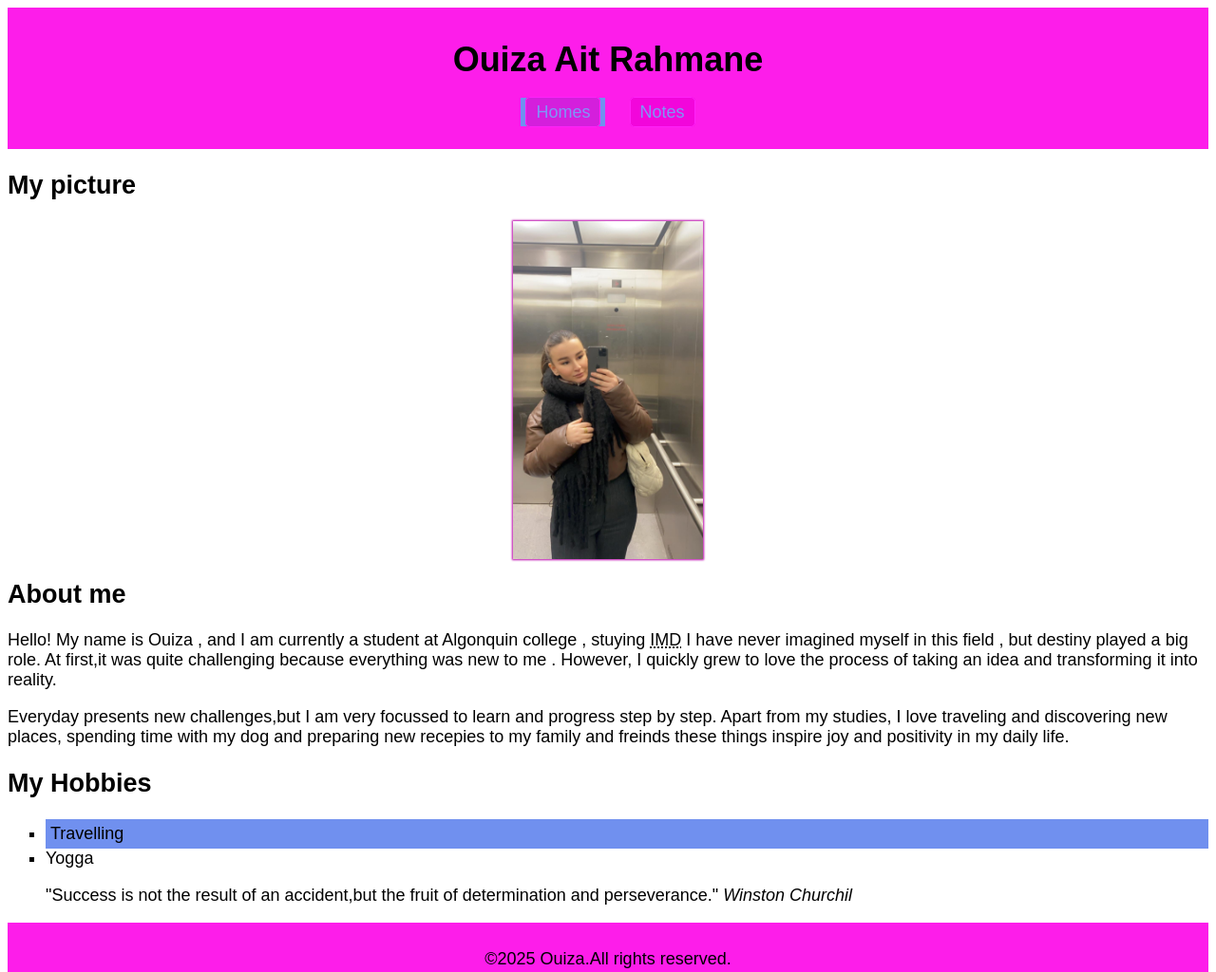
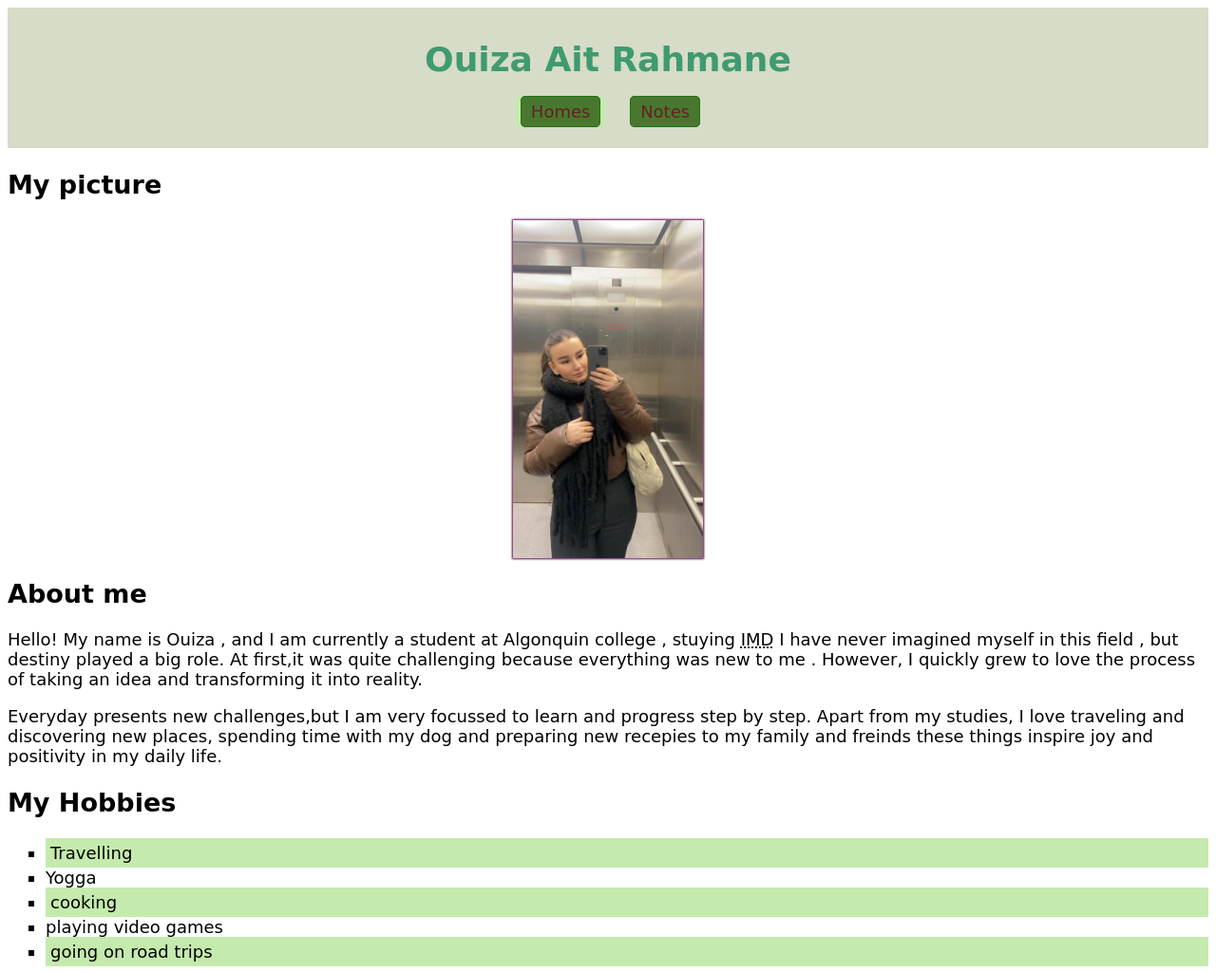
Before and after one commit to aitr0001/aitr0001.github.io, a plain HTML site: page html-assignment/index.html in a window 1280 px wide. Shown: the top 1024 px of the page at 95% size. Drawn offline with Linux system fonts and the light colour scheme.

Commit message:
final push

```diff
--- a/html-assignment/css/main.css
+++ b/html-assignment/css/main.css
@@ -1,19 +1,19 @@
 body {
-    font-family: Arial, sans-serif;
+    font-family: cursive;
     font-size: 18px;
 }
 header, footer {
-    background-color: rgb(253, 29, 234);
+    background-color: rgb(214, 220, 199);
     padding: 10px;
     text-align: center;
 }
 /* Class selector: change the color of the main heading */
 .site-title {
-    color:rgb(7, 67, 82)
+    color:rgb(63, 155, 111)
 }
 /* ID selector:Add a box-shadow to the image*/
 #my-image {
-    box-shadow:0px 0px 2px 1px rgb(187, 6, 172);
+    box-shadow:0px 0px 2px 1px rgb(87, 2, 80);
 display: block;
 margin: 10px auto;
 }
@@ -28,22 +28,25 @@ nav ul li {
 }
 nav a{
     text-decoration: none;
-    background-color: #f001d8c8;
-    border: 1px solid #ff21f8;
+    background-color: #275a0dc8;
+    border: 1px solid #20750f;
     padding:  5px 10px;
     border-radius: 5px;
-    color:  rgb(127, 149, 247);
+    color: rgb(100, 33, 33);
 
 }
 nav a :hover, nav a :focus {
-    background-color: bisque;
+    background-color: rgb(166, 133, 92);
 }
 /* hobbies list styling */
 ul{
     list-style-type: square;
 }
 ul li:nth-child(odd){
-    background-color: rgb(112, 144, 239);
+    background-color: rgb(197, 234, 173);
     padding: 5px;
 
 }
+ul li:nth-last-child(odd){
+    background-color: rgb(197, 234, 173)
+}
--- a/html-assignment/index.html
+++ b/html-assignment/index.html
@@ -8,7 +8,7 @@
 </head>
 <body>
     <header>
-        <h1> Ouiza Ait Rahmane</h1>
+        <h1 class="site-title"> Ouiza Ait Rahmane</h1>
         <nav>
             <ul>
              <li><a href="index.html">Homes</a></li>
@@ -36,6 +36,9 @@
     <ul>
         <li>Travelling</li>
         <li>Yogga</li>
+        <li>cooking</li>
+        <li>playing video games</li>
+        <Li>going on road trips</Li>
     </ul>
 </section>
     </article>
```
Also changed, not shown: html-assignment/notes.html (+7 -2 lines).
